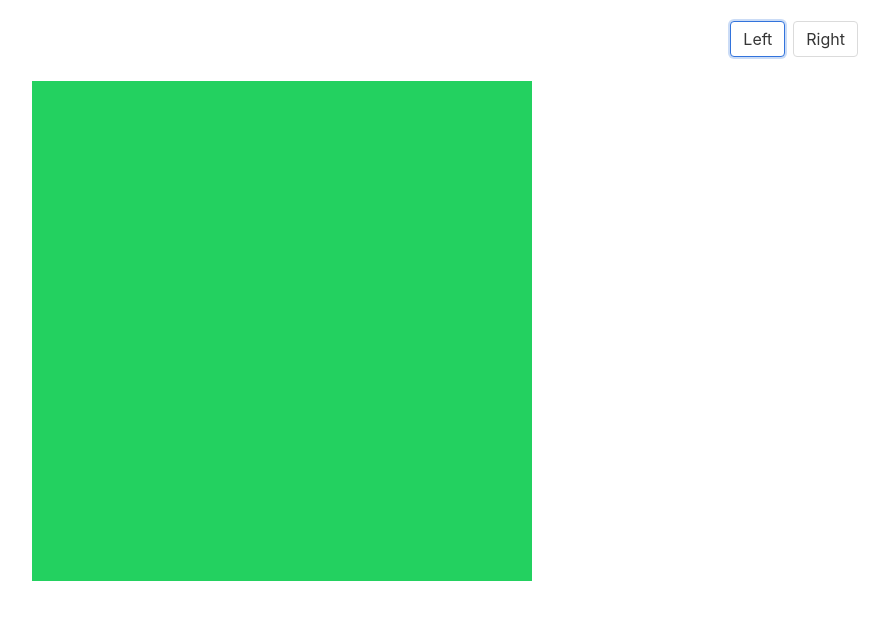
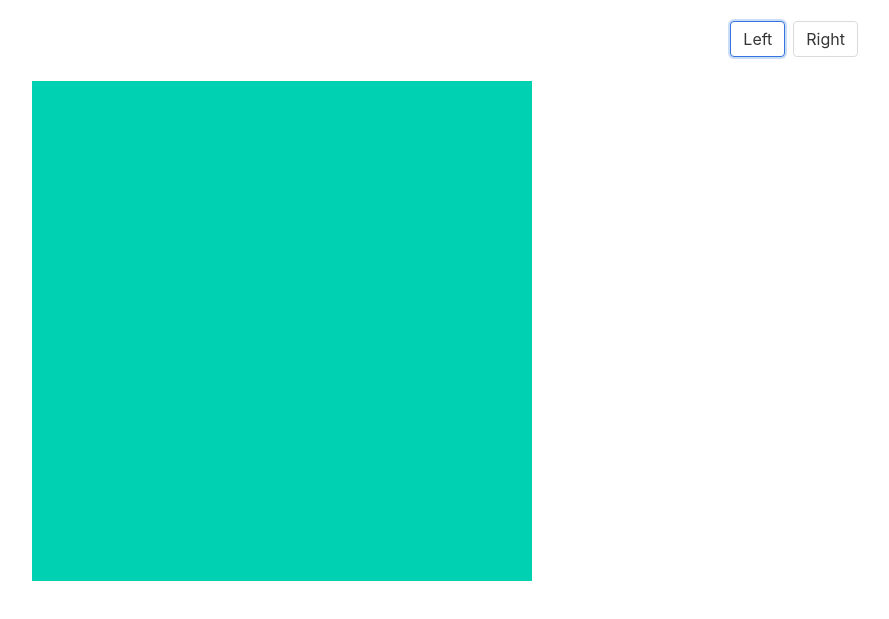
Before and after one commit to sobchenyuk/testCarusel, a website: page index.html in a window 1280 px wide. Both pictures are taken after a click on the button "Left". Shown: the part 183-802 px from the top of the page, without its empty margins (358-1247 px from the left). Drawn offline with nearby package versions, Linux system fonts and the light colour scheme; files that its build step writes are made by us from their sources.

Commit message:
loop infinity

```diff
--- a/src/js/index.js
+++ b/src/js/index.js
@@ -1,8 +1,11 @@
 const Slider = (function() {
 
 	let SliderConfig = {
-	loop: false
+		loop: false,
+		infinity: false
 	};
+
+	const setBodyClass = className => document.querySelector('body').classList.add(className);
 
 	const Slider = {
 		initCarousel(config) {
@@ -19,18 +22,48 @@ const Slider = {
 			this.btnRight = this.buttons.querySelector('.button.right');
 
 			if(config !== null) {
-			if(config.loop) SliderConfig.loop = config.loop;
+				if(config.loop) {
 
-			document.querySelector('body').classList.add('loop');
+					SliderConfig.loop = config.loop;
+
+					setBodyClass('loop')
 
 					this.images[0].classList.add('active');
 
+				} else if (config.infinity) {
+
+					SliderConfig.infinity = config.infinity;
+
+					const firstElem = this.images[this.images.length -1].cloneNode(true);
+					const lastElem = this.images[0].cloneNode(true);
+
+					firstElem.classList.add('firstElem')
+					lastElem.classList.add('lastElem')
+
+
+					this.carouselItem.insertBefore(firstElem, this.carouselItem.children[0]);
+					this.carouselItem.appendChild(lastElem)
+
+
+					this.images = this.carouselItem.querySelectorAll('.images');
+
+					this.WIDTH = this.carouselItem.getBoundingClientRect().width;
+					this.COUNT_SLIDER = this.images.length;
+					this.count = this.WIDTH ;
+					this.WC = this.WIDTH * this.COUNT_SLIDER;
+					setBodyClass('infinity')
+
+					this.carouselItem.style.cssText = `width: ${this.WC}px; left: -${this.count}px;`;
+
+
+				}
+
 			} else {
-
 				this.carouselItem.style.cssText = `width: ${this.WC}px; left: ${this.count};`;
 			}
 
 			this.loops = SliderConfig.loop;
+			this.infinity = SliderConfig.infinity;
 
 		},
 		changePosition(arg) {
@@ -53,11 +86,48 @@ const Slider = {
 
 			return this.count;
 		},
+		changePositionInfinity(arg) {
+
+		const RW = parseInt(`-${this.WC}`);
+
+		if (arg === '+') {
+
+			if(this.count === this.WIDTH) {
+				this.count = this.count - (this.WIDTH * 3)
+			} else {
+				this.count = this.count - this.WIDTH
+			}
+
+			if(this.count < (RW +500)) {
+				this.count = parseInt(`-${this.WIDTH}`)
+			};
+
+		} else if (arg === '-') {
+
+			if(this.count === this.WIDTH) {
+
+				this.count = 0
+
+			} else {
+
+				this.count = this.count + this.WIDTH
+
+			}
+
+			if(this.count === 0) {
+				this.count = (RW +500)
+			}
+
+		}
+
+			return this.count;
+
+		},
 		loop(name) {
 
 			this.active = this.carouselItem.querySelector('.active');
 
-		if(name === 'prev') {
+			if(name === '-') {
 
 				if(!this.active.previousElementSibling !== true) {
 					this.active.classList.remove('active')
@@ -67,7 +137,7 @@ const Slider = {
 					this.images[this.images.length - 1].classList.add('active')
 				}
 
-		} else if(name === 'next') {
+			} else if(name === '+') {
 				if(!this.active.nextElementSibling !== true) {
 					this.active.classList.remove('active')
 					this.active.nextElementSibling.classList.add('active')
@@ -85,11 +155,21 @@ const Slider = {
 		listen(btn) {
 
 			btn.addEventListener('click', () => {
-			if (!this.loops) {
+
+				if(this.loops ) {
+
+					this.loop(btn.innerHTML === 'Left' ? '-' : '+');
+
+				} else if(this.infinity) {
+
+					this.carouselItem.style.cssText += `left: ${btn.innerHTML === 'Left' ? this.changePositionInfinity('-') : this.changePositionInfinity('+') }px`;
+
+				} else {
+
 					this.carouselItem.style.cssText += `left: ${btn.innerHTML === 'Left' ? this.changePosition('-') : this.changePosition('+') }px`;
-			} else {
-				this.loop(btn.innerHTML === 'Left' ? 'prev' : 'next')
+
 				}
+
 			})
 
 		}
@@ -103,4 +183,4 @@ return {
 
 }());
 
-Slider.init();
+Slider.init({infinity: true});
```
Also changed, not shown: index.html (+4 -0 lines). Lines whose indentation alone changed are shown as unchanged.
